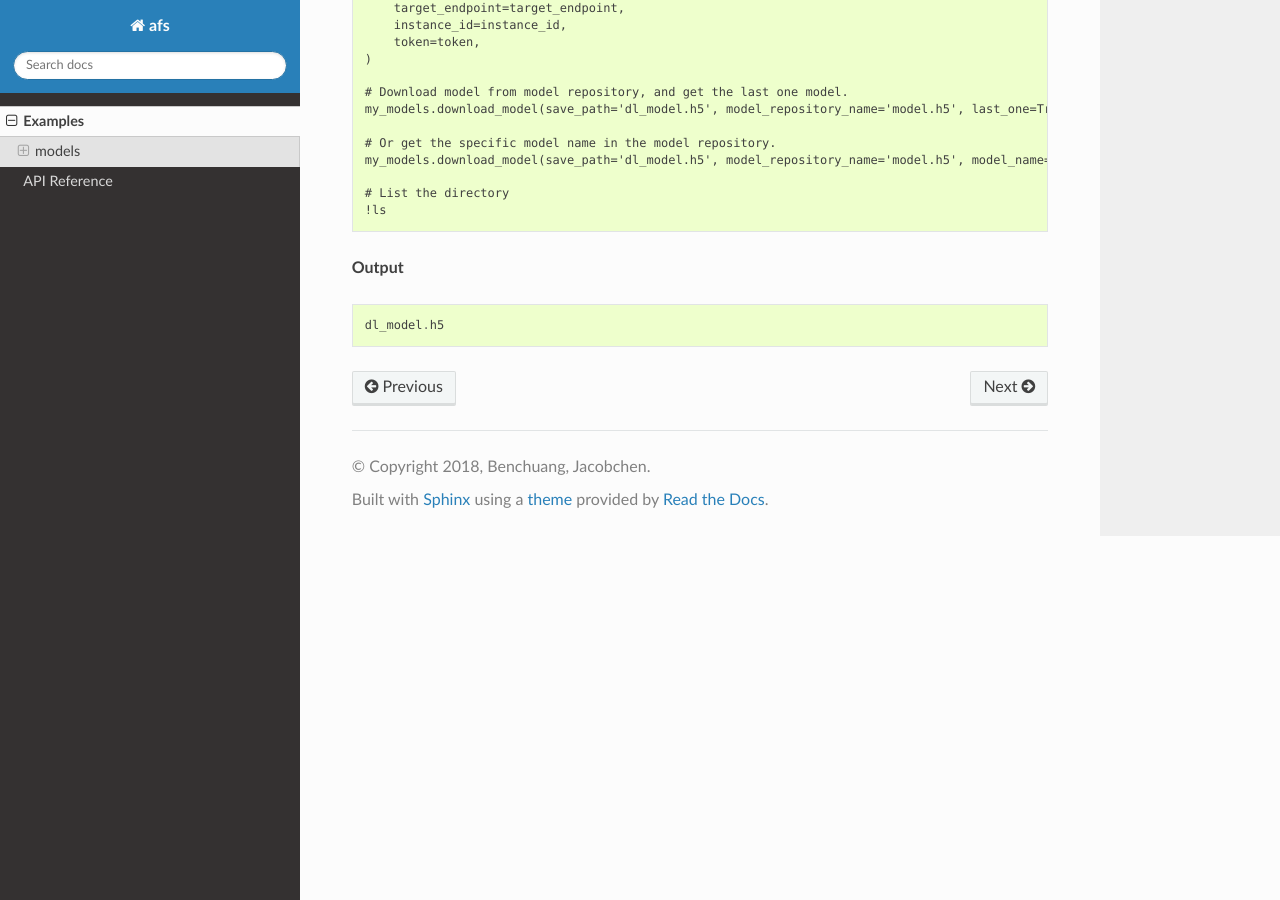
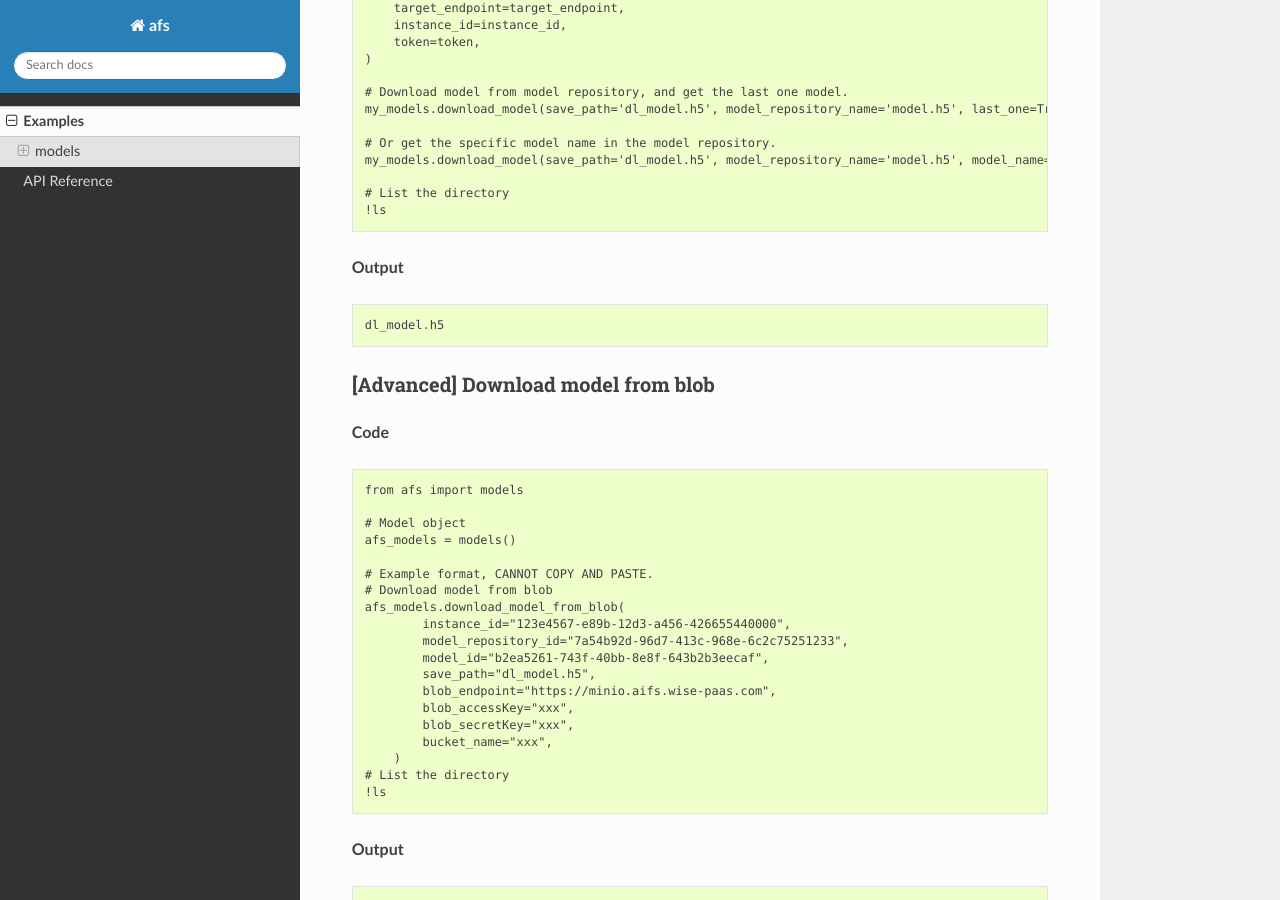
Before and after one commit to WISE-AIFS/afs2-model, a Sphinx documentation site: the page built from docs/Examples.md, in a window 1280 px wide and 900 px high, scrolled down 4519 px. Built offline with Sphinx 7.4.7 and the Read the Docs theme 2.0.0, drawn with Linux system fonts in a browser that asks for light colours; some of the changed text lies outside the part shown.

Commit message:
Update doc

````diff
--- a/docs/Examples.md
+++ b/docs/Examples.md
@@ -266,3 +266,34 @@ my_models.download_model(save_path='dl_model.h5', model_repository_name='model.h
 ```
 dl_model.h5
 ```
+
+
+### [Advanced] Download model from blob
+
+**Code**
+```
+from afs import models
+
+# Model object
+afs_models = models()
+
+# Example format, CANNOT COPY AND PASTE.
+# Download model from blob
+afs_models.download_model_from_blob(
+        instance_id="123e4567-e89b-12d3-a456-426655440000",
+        model_repository_id="7a54b92d-96d7-413c-968e-6c2c75251233",
+        model_id="b2ea5261-743f-40bb-8e8f-643b2b3eecaf",
+        save_path="dl_model.h5",
+        blob_endpoint="https://minio.aifs.wise-paas.com",
+        blob_accessKey="xxx",
+        blob_secretKey="xxx",
+        bucket_name="xxx",
+    )
+# List the directory
+!ls
+```
+
+**Output**
+```
+dl_model.h5
+```
````
Also changed, not shown: other parts of docs/Examples.md (+1 -1 lines), README.md (+1 -1 lines), .travis.yml.
